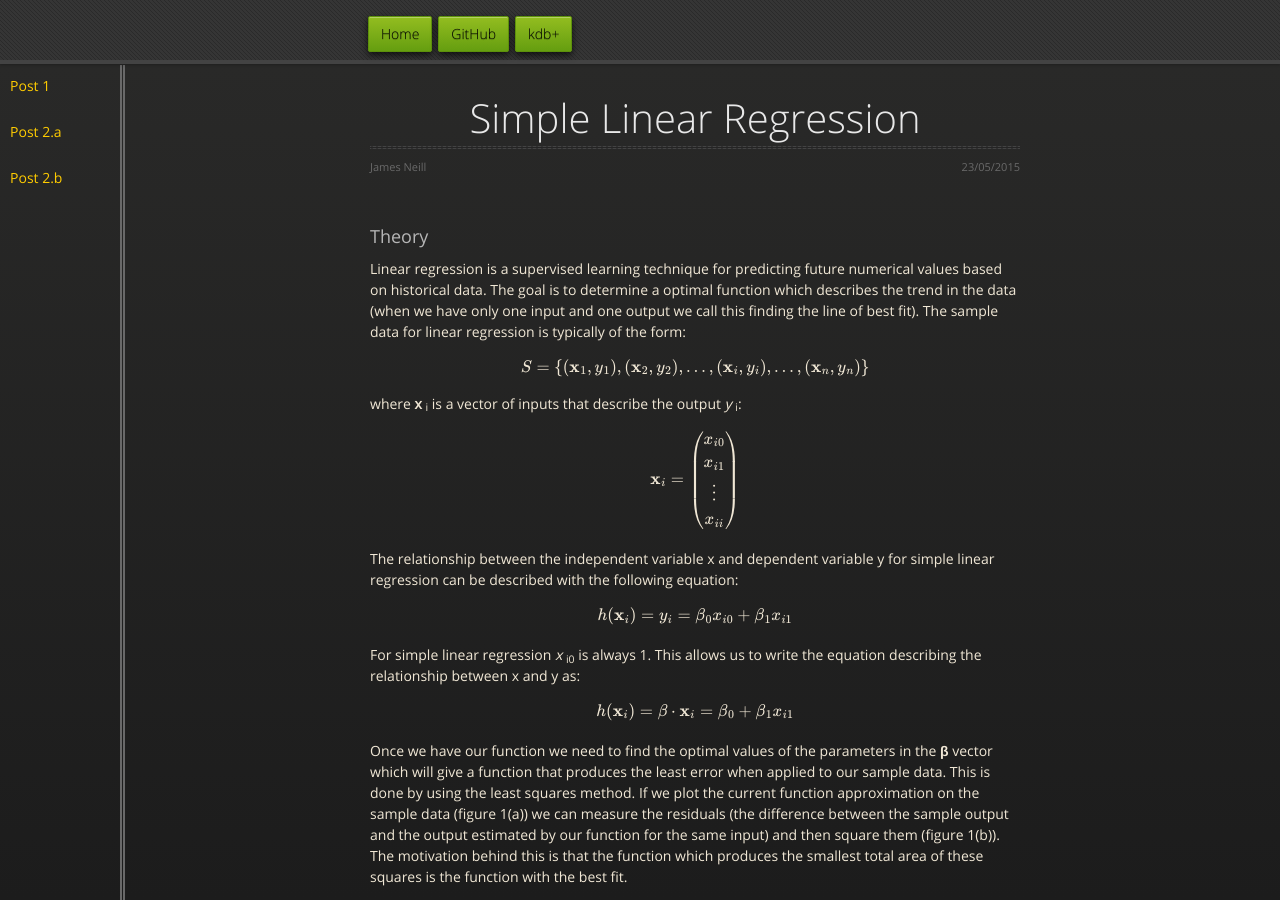
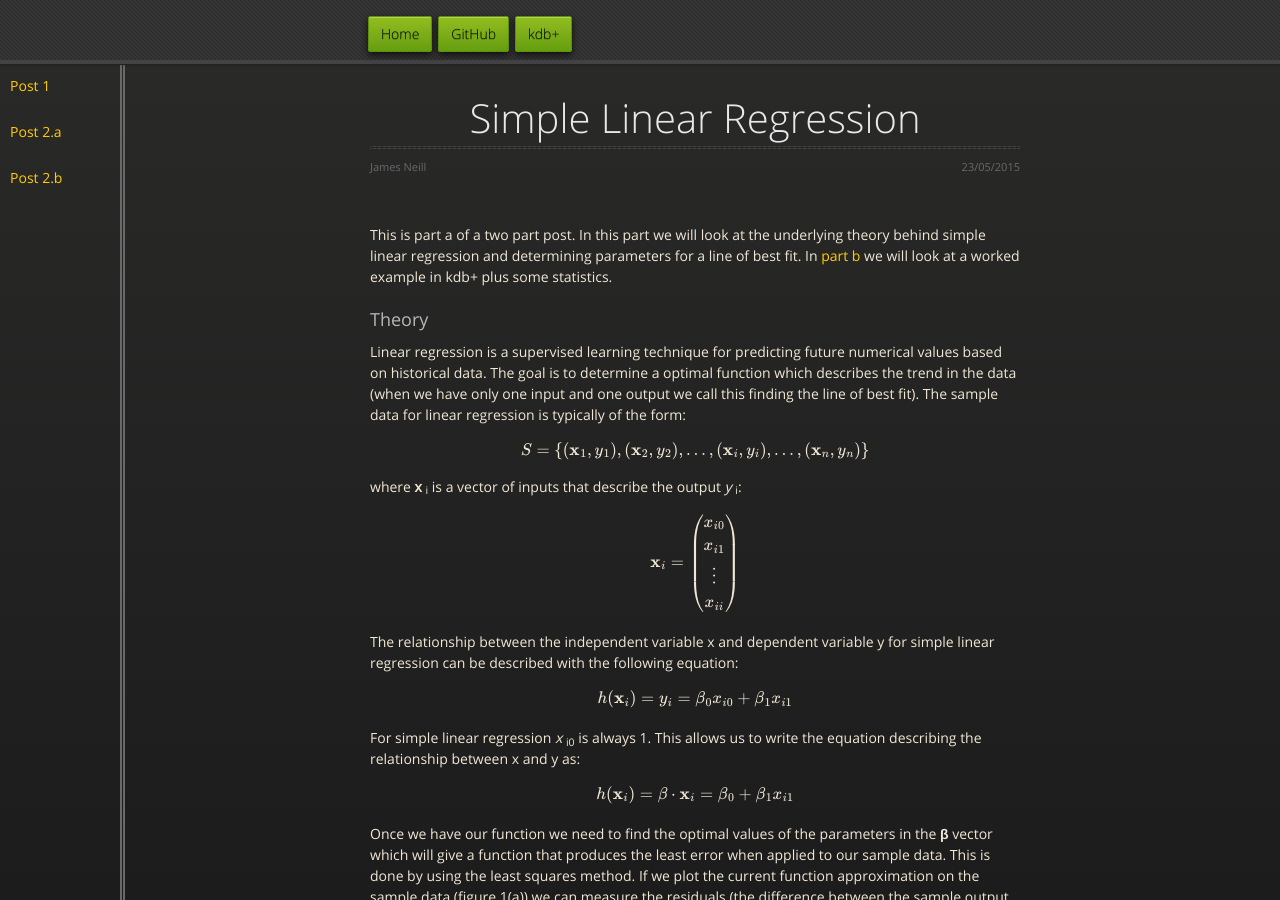
Before and after one commit to jpneill/jpneill.github.io, a Jekyll site: the page posts/Lin_Reg.html, which Jekyll copies as it is, in a window 1280 px wide and 900 px high. Built offline with Jekyll 4.4.1, drawn with Linux system fonts in a browser that asks for light colours; nearby versions of some CDN libraries; formulas are drawn with MathJax 3; some of the changed text lies outside the part shown.

Commit message:
Added normal equation link

```diff
--- a/posts/Lin_Reg.html
+++ b/posts/Lin_Reg.html
@@ -52,6 +52,8 @@
           <span class="credits left">James Neill</span>
           <span class="credits right">23/05/2015</span>
         </div>
+        <p>This is part a of a two part post. In this part we will look at the underlying theory behind simple linear regression and determining parameters for a line of best fit.
+        In <a hreaf="http://jpneill.github.io/posts/Lin_Reg_b.html">part b</a> we will look at a worked example in kdb+ plus some statistics.</p>
         <h3>Theory</h3>
         <p>Linear regression is a supervised learning technique for predicting future numerical values based on historical data.
         The goal is to determine a optimal function which describes the trend in the data (when we have only one input and one output we call this finding the line of best fit).
@@ -75,7 +77,9 @@
         all the target outputs and X is called the design matrix - a matrix whose rows are made of each input
         vector <b>x</b> <sub>i</sub> :$$\mathbf{y}=\begin{pmatrix}y_1\\y_2\\\vdots\\y_n\end{pmatrix};\mathbf{X}=\begin{pmatrix}\mathbf{x}_1^T\\\mathbf{x}_2^T\\\vdots\\\mathbf{x}_n^T\end{pmatrix}$$
         Now all that is required is to minimize this function in terms of the parameter vector β.
-        To find the minimum we differentiate with respect to β, set the result equal to 0 and solve for β:$$\mathbf{\beta}=(\mathbf{X}^T\mathbf{X})^{-1}\mathbf{X}^{-1}\mathbf{y}$$</p>
+        To find the minimum we differentiate with respect to β, set the result equal to 0 and solve for β:
+        $$\mathbf{\beta}=(\mathbf{X}^T\mathbf{X})^{-1}\mathbf{X}^{-1}\mathbf{y}$$
+        This equations is sometimes referred to as the <a href="http://mathworld.wolfram.com/NormalEquation.html">Normal Equation</a></p>
 
       </section>
     </div>
```
